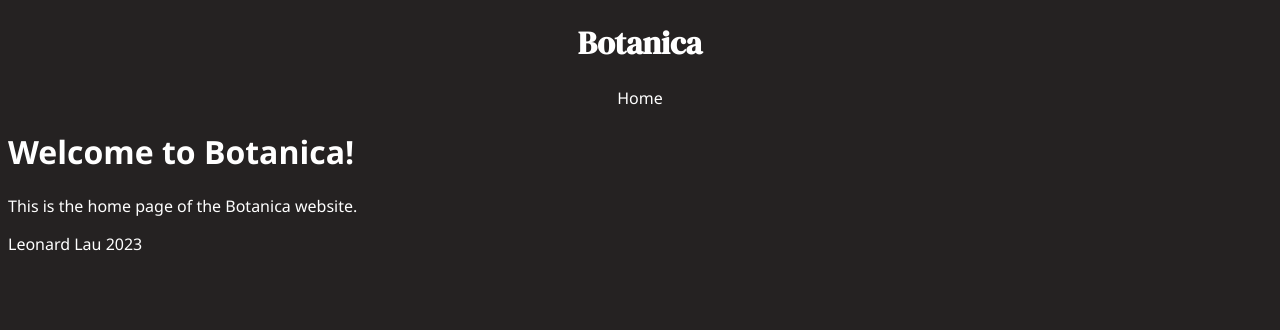
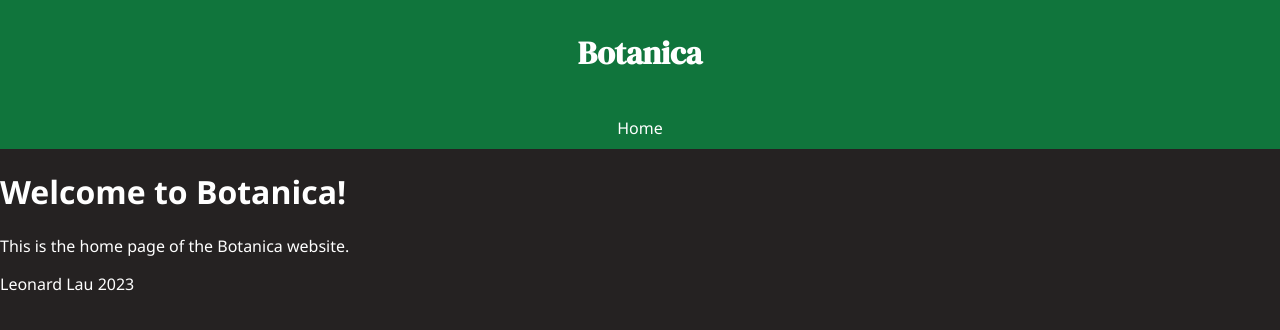
Before and after one commit to tuzicomet/Botanica, a Flask app: page / in a window 1280 px wide. Shown: the top 330 px of the page. Run offline with Flask 3, Linux system fonts and the light colour scheme.

Commit message:
Added background to header and nav, removed margins
added background colour to header and nav bars, removed margins so that the colour extends to the top and sides of the screen

```diff
--- a/app/static/css/style.css
+++ b/app/static/css/style.css
@@ -1,9 +1,11 @@
 /* styles.css */
 
-html {
+/* Styling for html and body */
+html, body {
     font-family: "Segoe UI";
     background-color: rgb(37, 34, 34);
     color: white;
+    margin: 0; /* Remove default margin to ensure full-width */
 }
 
 /* Styling for links */
@@ -15,19 +17,29 @@ a {
 
 /* Styling for when hovering over links */
 a:hover {
-    color: rgb(28, 94, 51); /* Change link color to green on hover */
+    color: rgb(16, 117, 60); /* Change link color to green on hover */
 }
 
 /* Additional styles for the header */
 .Header {
     /* Add styles specific to the header, including the DM Serif Display font */
     font-family: 'DM Serif Display', serif;
-    text-align: center;
 }
 
 /* styling for the navigation bar */
+/*
+.navigation-box {
+
+}
+*/
+
+/* styling for both header and navigation bar */
+.Header,
 .navigation-box {
     text-align: center;
+    background-color: rgb(16, 117, 60);
+    padding: 10px;
+    margin: 0; /* Remove margin to ensure full-width */
 }
 
 /* Styling for links in the header and navigation bar */
```
